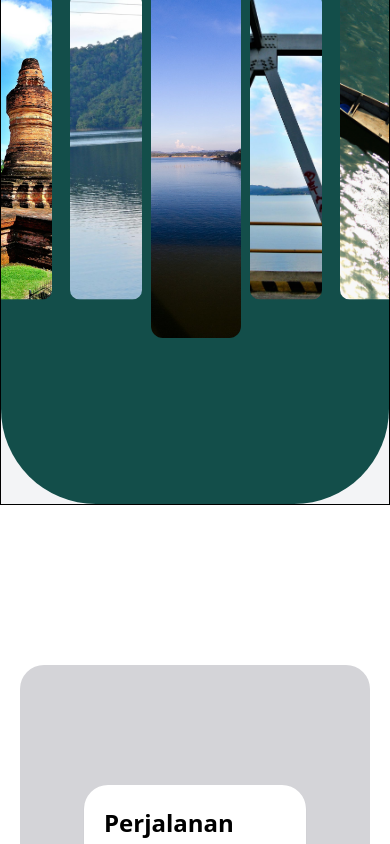
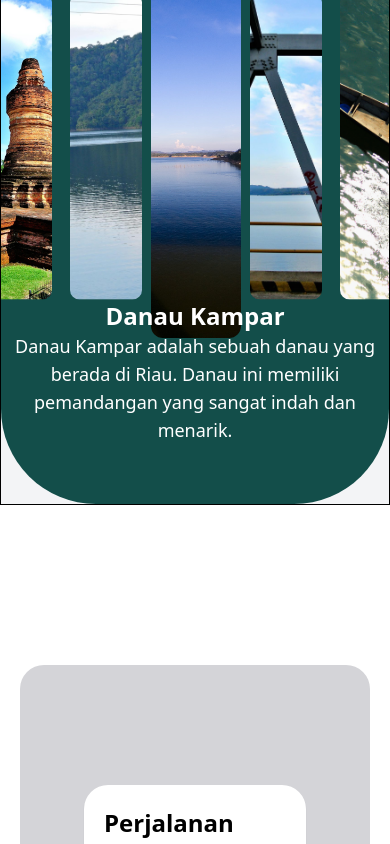
Before and after one commit to 4gungnand/mt-tourism, a Next.js app: page / in a window 390 px wide. Shown: the part 1377-2221 px from the top of the page. Built offline with nearby package versions, Linux system fonts and the light colour scheme.

Commit message:
add text carousel + animation

```diff
--- a/src/components/Carousel.tsx
+++ b/src/components/Carousel.tsx
@@ -5,6 +5,8 @@ import "slick-carousel/slick/slick-theme.css";
 
 type Slide = {
     url: string;
+    title: string;
+    desc: string;
 }
 
 type CarouselProps = {
@@ -13,22 +15,22 @@ type CarouselProps = {
 
 export default function Carousel({ slides }: CarouselProps) {
     const sliderRef = useRef<Slider | null>(null);
-    const [current, setCurrent] = useState(3);
+    const [current, setCurrent] = useState(3); // Start with the fourth image (index 3)
 
     const settings = {
         infinite: true,
-        speed: 500,
+        speed: 800, // Increase the transition speed for smoother animation
         slidesToShow: 3,
         slidesToScroll: 1,
         initialSlide: current,
         centerMode: true,
-        centerPadding: '60px',
+        centerPadding: '60px', // Adjust center padding to create larger gaps and centering effect
         beforeChange: (oldIndex: number, newIndex: number) => setCurrent(newIndex),
     };
 
     return (
         <div className="relative w-full flex justify-center items-center py-20">
-            <div className="w-full md:w-4/5 lg:w-3/4 xl:w-2/3 relative">
+            <div className="w-full md:w-4/5 lg:w-3/4 xl:w-2/3 relative"> {/* Adjust width to make the carousel wider */}
                 <Slider ref={sliderRef} {...settings}>
                     {slides.map((slide, index) => (
                         <div key={index} className="h-96 flex justify-center items-center">
@@ -38,13 +40,26 @@ export default function Carousel({ slides }: CarouselProps) {
                                 className="object-cover w-full h-full rounded-xl"
                                 style={{
                                     zIndex: index === current ? 2 : 1,
-                                    transition: 'transform 0.5s ease-in-out',
+                                    transition: 'transform 0.8s ease-in-out', // Smoother transition
                                     transform: index === current ? 'scale(1)' : 'scale(0.8)',
                                 }}
                             />
                         </div>
                     ))}
                 </Slider>
+                {slides.map((slide, index) => (
+                    index === current && (
+                        <div
+                            className='absolute bottom-[-100px] left-1/2 transform -translate-x-1/2 w-full max-w-5xl mx-auto text-center text-white'
+                            style={{
+                                animation: 'fadeIn 1s ease-out',
+                            }}
+                        >
+                            <h1 className='text-2xl font-bold'>{slide.title}</h1>
+                            <p className='text-lg'>{slide.desc}</p>
+                        </div>
+                    )
+                ))}
             </div>
         </div>
     );
--- a/src/components/Destinasi.tsx
+++ b/src/components/Destinasi.tsx
@@ -1,30 +1,47 @@
 import Carousel from "./Carousel";
 
 type Slide = {
-    url: string
+    url: string,
+    title: string,
+    desc: string,
 }
 
 let slides: Slide[] = [
     {
         url: "/images/gulamo.jpeg",
+        title: "Gulamo",
+        desc: "Gulamo adalah sebuah tempat wisata yang berada di Kabupaten Buton Tengah, Sulawesi Tenggara. Tempat ini memiliki pemandangan yang sangat indah dan menarik.",
     },
     {
         url: "/images/candi_2.jpg",
+        title: "Candi Muara Takus",
+        desc: "Candi Muara Takus adalah sebuah candi Buddha yang berada di Riau. Candi ini merupakan salah satu peninggalan sejarah yang sangat berharga.",
     },
     {
         url: "/images/danau.jpg",
+        title: "Danau Kampar",
+        desc: "Danau Kampar adalah sebuah danau yang berada di Riau. Danau ini memiliki pemandangan yang sangat indah dan menarik.",
     },
     {
         url: "/images/danau_pagi.jpg",
+        title: "Danau Kampar",
+        desc: "Danau Kampar adalah sebuah danau yang berada di Riau. Danau ini memiliki pemandangan yang sangat indah dan menarik.",
     },
     {
         url: "/images/jembatan.jpg",
+        title: "Jembatan Ampera",
+        desc: "Jembatan Ampera adalah sebuah jembatan yang berada di Palembang. Jembatan ini merupakan salah satu ikon dari kota Palembang.",
     },
     {
         url: "/images/sampan.jpg",
+        title: "Sampan",
+        desc: "Sampan adalah sebuah tempat wisata yang berada di Kabupaten Buton Tengah, Sulawesi Tenggara. Tempat ini memiliki pemandangan yang sangat indah dan menarik.",
+
     },
     {
         url: "/images/ulukasok.jpg",
+        title: "Ulu Kasok",
+        desc: "Ulu kasok adalah raja ampatnya Riau, tempat ini memiliki pemandangan yang sangat indah dan menarik.",
     }
 ];
 
--- a/src/styles/globals.css
+++ b/src/styles/globals.css
@@ -1,3 +1,12 @@
 @tailwind base;
 @tailwind components;
 @tailwind utilities;
+
+@keyframes fadeIn {
+    from {
+        opacity: 0;
+    }
+    to {
+        opacity: 1;
+    }
+}
```
